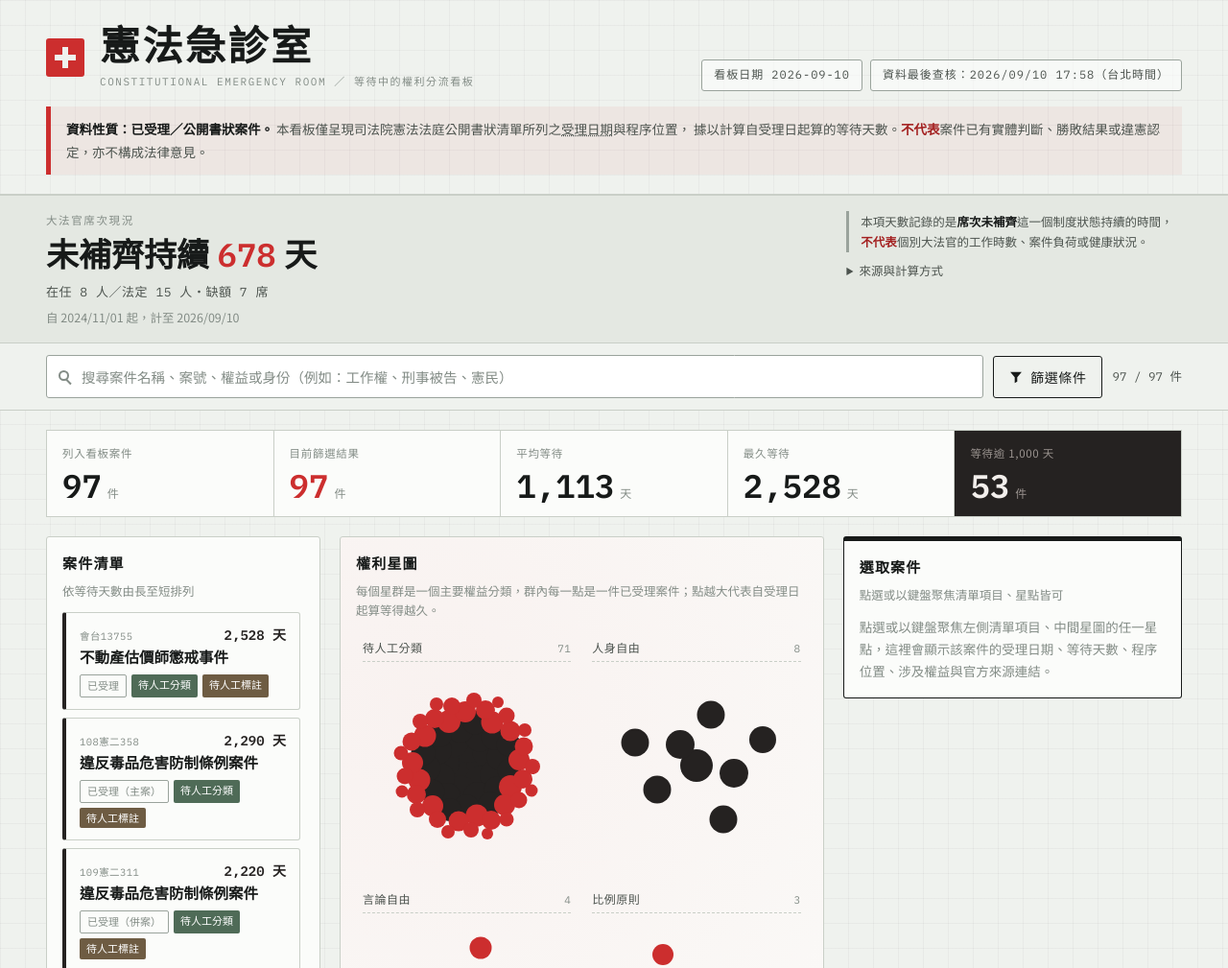
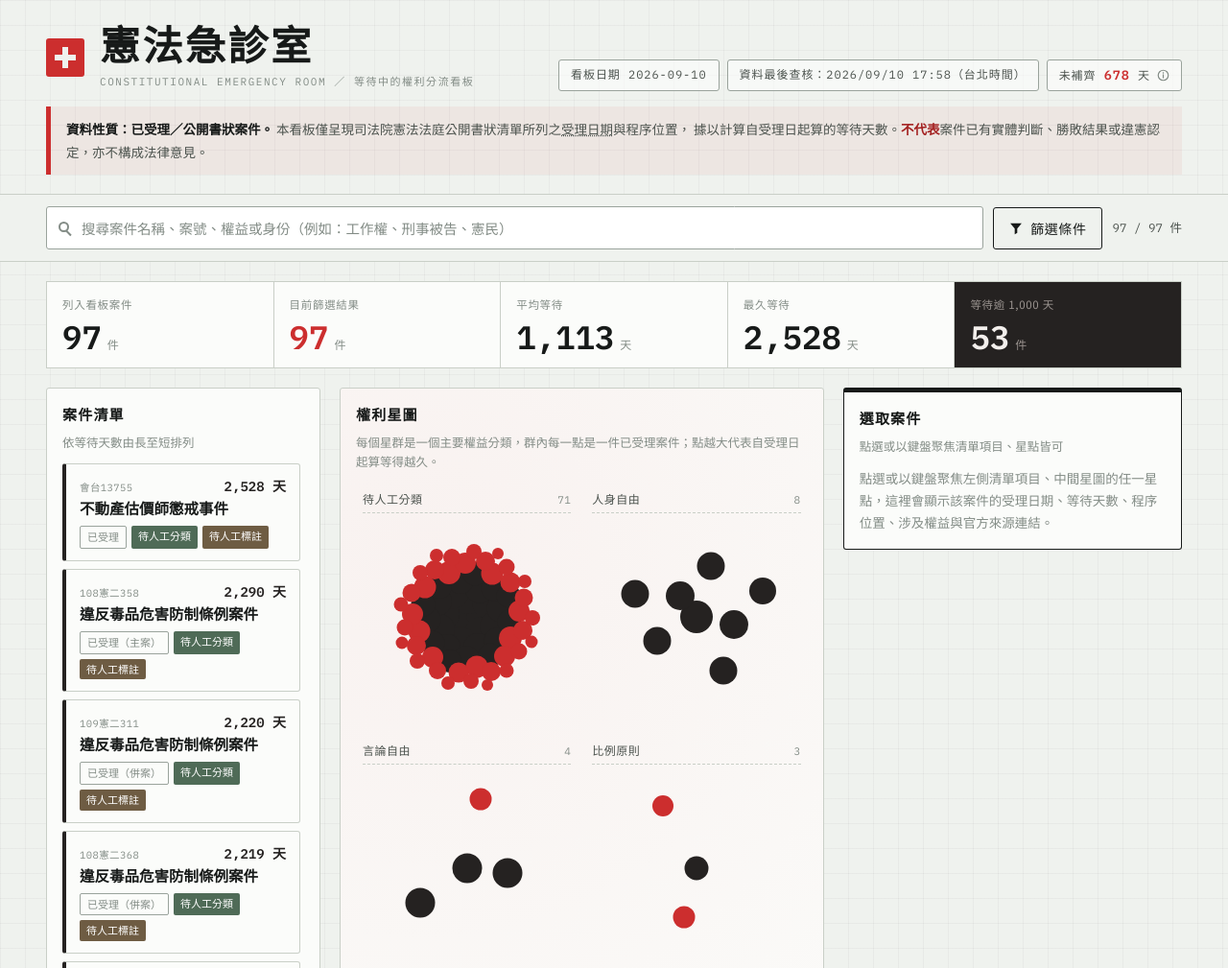
Before and after one commit to jkevintu/constitutional-er, a plain HTML site: page index.html in a window 1280 px wide. Shown: the top 1009 px of the page at 96% size. Drawn offline with Linux system fonts and the light colour scheme.

Commit message:
feat: compact justice vacancy status into header widget

```diff
--- a/app.js
+++ b/app.js
@@ -302,10 +302,13 @@
     list: document.getElementById('case-list'),
     listCount: document.getElementById('list-count'),
     detail: document.getElementById('case-detail'),
-    seatPrimary: document.getElementById('seat-primary'),
-    seatSecondary: document.getElementById('seat-secondary'),
+    seatWidget: document.getElementById('seat-widget'),
+    seatFallback: document.getElementById('seat-fallback'),
+    seatToggle: document.getElementById('seat-toggle'),
+    seatLabel: document.getElementById('seat-label'),
+    seatPanel: document.getElementById('seat-panel'),
+    seatCounts: document.getElementById('seat-counts'),
     seatRange: document.getElementById('seat-range'),
-    seatDetails: document.getElementById('seat-details'),
     seatSource: document.getElementById('seat-source')
   };
 
@@ -366,6 +369,23 @@
     ui.selectedId = null;
     ui.hoverId = null;
     renderApp();
+  }
+
+  /* ---------- 席次徽章的展開面板 ---------- */
+
+  function isSeatPanelOpen() {
+    return dom.seatToggle.getAttribute('aria-expanded') === 'true';
+  }
+
+  function setSeatPanel(open) {
+    dom.seatPanel.hidden = !open;
+    dom.seatToggle.setAttribute('aria-expanded', open ? 'true' : 'false');
+  }
+
+  function closeSeatPanel(restoreFocus) {
+    if (!isSeatPanelOpen()) return;
+    setSeatPanel(false);
+    if (restoreFocus) dom.seatToggle.focus();
   }
 
   /* ---------- 渲染 ---------- */
@@ -646,7 +666,7 @@
   }
 
   /**
-   * 席次狀態列：只讀 window.INSTITUTION，只寫這一區塊與頁尾的資料鮮度標記。
+   * 席次徽章：只讀 window.INSTITUTION，只寫抬頭右側這一顆徽章、它的面板與頁尾的資料鮮度標記。
    * 只在啟動時渲染一次，任何篩選條件都不會改動它。
    */
   function renderInstitution() {
@@ -655,24 +675,29 @@
     var tail = ' ／ LOCAL DATA ONLY ／ NO NETWORK FETCH';
 
     if (!snap) {
-      // Fail closed：寧可說資料待查證，也不輸出任何沒被驗證過的數字。
-      dom.seatPrimary.textContent = '席次資料待查證';
-      dom.seatSecondary.textContent = '';
-      clear(dom.seatRange);
-      clear(dom.seatSource);
-      dom.seatDetails.hidden = true;
+      // Fail closed：維持 HTML 預設的「席次資料待查證」標記，
+      // 徽章與面板都不亮出來，也就不會有任何沒被驗證過的數字外流。
       dom.footerMono.textContent = caseStamp + ' ／ SEAT SNAPSHOT UNVERIFIED' + tail;
       return;
     }
 
-    clear(dom.seatPrimary);
-    dom.seatPrimary.appendChild(document.createTextNode(snap.ongoing ? '未補齊持續 ' : '未補齊共計 '));
-    var duration = el('time', 'seatstrip__num', fmt(snap.days));
+    var lead = snap.ongoing ? '未補齊 ' : '未補齊共計 ';
+
+    clear(dom.seatLabel);
+    dom.seatLabel.appendChild(document.createTextNode(lead));
+    var duration = el('time', 'seatwidget__num', fmt(snap.days));
     duration.setAttribute('datetime', 'P' + snap.days + 'D');
-    dom.seatPrimary.appendChild(duration);
-    dom.seatPrimary.appendChild(document.createTextNode(' 天'));
+    dom.seatLabel.appendChild(duration);
+    dom.seatLabel.appendChild(document.createTextNode(' 天'));
 
-    dom.seatSecondary.textContent = '在任 ' + fmt(snap.sitting) + ' 人／法定 ' + fmt(snap.seats) +
+    // 無障礙名稱包含徽章上看得到的文字，再補上這顆按鈕會展開什麼。
+    dom.seatToggle.setAttribute('aria-label',
+      '大法官席次現況：' + lead + fmt(snap.days) + ' 天，展開席次明細與資料來源');
+
+    dom.seatFallback.hidden = true;
+    dom.seatToggle.hidden = false;
+
+    dom.seatCounts.textContent = '在任 ' + fmt(snap.sitting) + ' 人／法定 ' + fmt(snap.seats) +
       ' 人・缺額 ' + fmt(snap.vacancies) + ' 席';
 
     clear(dom.seatRange);
@@ -682,13 +707,12 @@
     dom.seatRange.appendChild(dateTimeEl(snap.endIso));
 
     clear(dom.seatSource);
-    dom.seatDetails.hidden = false;
     dom.seatSource.appendChild(el('p', null,
       '計算方式：天數＝計算終點 ' + slashDate(snap.endIso) + ' 與起算日 ' + slashDate(snap.startIso) +
       ' 之間的日曆日數（以 UTC 日界計），由快照日期推導、不隨開啟畫面的時間改變；' +
       '缺額＝法定席次 ' + fmt(snap.seats) + ' 減在任人數 ' + fmt(snap.sitting) + '。'));
 
-    var links = el('ul', 'seatstrip__links');
+    var links = el('ul', 'seatpanel__links');
     snap.sources.forEach(function (src) {
       var href = safeHttpsUrl(src && src.url);
       if (!href) return;
@@ -774,6 +798,21 @@
     // 統一寫入（同時涵蓋案件筆數與席次快照日期），此處不再重複賦值。
     renderInstitution();
 
+    dom.seatToggle.addEventListener('click', function () {
+      setSeatPanel(!isSeatPanelOpen());
+    });
+
+    // 點面板外、按 Esc 都關閉；徽章本身的點擊由上面的 toggle 處理，這裡放行。
+    document.addEventListener('click', function (event) {
+      if (!isSeatPanelOpen()) return;
+      if (dom.seatWidget.contains(event.target)) return;
+      closeSeatPanel(false);
+    });
+
+    document.addEventListener('keydown', function (event) {
+      if (event.key === 'Escape') closeSeatPanel(true);
+    });
+
     renderDrawer();
 
     dom.q.addEventListener('input', function () {
--- a/index.html
+++ b/index.html
@@ -26,6 +26,37 @@
     <div class="masthead__stamps">
       <p class="masthead__stamp" id="today-stamp">看板日期 —</p>
       <p class="masthead__stamp" id="source-stamp">資料最後查核：—</p>
+
+      <!--
+        制度層席次徽章：與其他抬頭標記同一層級，收合時只給未補齊天數。
+        預設就是 fail-closed 狀態——快照通過驗證後，app.js 才會亮出按鈕並隱藏待查證標記。
+      -->
+      <div class="seatwidget" id="seat-widget">
+        <p class="masthead__stamp" id="seat-fallback">席次資料待查證</p>
+
+        <button type="button" class="masthead__stamp seatwidget__toggle" id="seat-toggle"
+                aria-expanded="false" aria-controls="seat-panel" hidden>
+          <span class="seatwidget__label" id="seat-label"></span>
+          <svg class="seatwidget__icon" viewBox="0 0 16 16" aria-hidden="true" focusable="false">
+            <path d="M8 0.8a7.2 7.2 0 1 0 0 14.4A7.2 7.2 0 0 0 8 0.8zm0 1.5a5.7 5.7 0 1 1 0 11.4 5.7 5.7 0 0 1 0-11.4z"></path>
+            <rect x="7.25" y="6.7" width="1.5" height="5.1"></rect>
+            <rect x="7.25" y="4" width="1.5" height="1.8"></rect>
+          </svg>
+        </button>
+
+        <div class="seatpanel" id="seat-panel" role="group" aria-labelledby="seat-panel-title" hidden>
+          <h2 class="seatpanel__title" id="seat-panel-title">大法官席次現況</h2>
+          <p class="seatpanel__counts" id="seat-counts"></p>
+          <p class="seatpanel__range" id="seat-range"></p>
+
+          <p class="seatpanel__note">
+            本項天數記錄的是<strong>席次未補齊</strong>這一個制度狀態持續的時間，
+            <b>不代表</b>個別大法官的工作時數、案件負荷或健康狀況。
+          </p>
+
+          <div class="seatpanel__src" id="seat-source"></div>
+        </div>
+      </div>
     </div>
   </div>
 
@@ -37,28 +68,6 @@
 </header>
 
 <main id="main">
-
-  <!-- 制度層狀態列：獨立於下方所有篩選條件，永遠呈現完整席次現況 -->
-  <section class="seatstrip" aria-labelledby="seat-title">
-    <div class="seatstrip__main">
-      <h2 class="seatstrip__title" id="seat-title">大法官席次現況</h2>
-      <p class="seatstrip__primary" id="seat-primary">席次資料待查證</p>
-      <p class="seatstrip__secondary" id="seat-secondary"></p>
-      <p class="seatstrip__range" id="seat-range"></p>
-    </div>
-
-    <div class="seatstrip__aside">
-      <p class="seatstrip__note">
-        本項天數記錄的是<strong>席次未補齊</strong>這一個制度狀態持續的時間，
-        <b>不代表</b>個別大法官的工作時數、案件負荷或健康狀況。
-      </p>
-
-      <details class="seatstrip__src" id="seat-details">
-        <summary class="seatstrip__summary">來源與計算方式</summary>
-        <div class="seatstrip__srcbody" id="seat-source"></div>
-      </details>
-    </div>
-  </section>
 
   <!-- 唯一的搜尋／篩選 bar：搜尋欄常駐，其餘條件收在預設關閉的抽屜內 -->
   <div class="filterbar">
@@ -183,7 +192,7 @@
 
 <footer class="footer">
   <p>資料來源：司法院憲法法庭「公開書狀之案件（已受理）」公開頁面；席次現況另引司法院憲法法庭現任大法官名單。本頁為靜態資料展示 POC，無後端、無追蹤碼、不蒐集個資。</p>
-  <p>兩份快照各自獨立更新：案件快照的查核時間見頁首標記與各案來源連結，席次快照的查證時間見「大法官席次現況」中的「來源與計算方式」。</p>
+  <p>兩份快照各自獨立更新：案件快照的查核時間見頁首標記與各案來源連結，席次快照的查證時間見頁首席次標記展開後的「大法官席次現況」。</p>
   <p class="footer__mono" id="footer-mono">LOCAL DATA ONLY ／ NO NETWORK FETCH</p>
 </footer>
 
--- a/styles.css
+++ b/styles.css
@@ -178,21 +178,71 @@ body {
 .disclaimer b { color: var(--urgent-deep); }
 .disclaimer em { font-style: normal; text-decoration: underline dotted; }
 
-/* ---------- 制度層席次狀態列 ---------- */
+/* ---------- 制度層席次徽章（抬頭右側，收合時只給天數） ---------- */
 
-.seatstrip {
-  display: grid;
-  grid-template-columns: minmax(0, 1fr) minmax(0, 42ch);
-  gap: 12px var(--gut);
-  align-items: start;
-  padding: 16px var(--pad);
-  border-top: 1px solid var(--rule);
-  border-bottom: 1px solid var(--rule);
-  background: var(--paper-deep);
+/* 面板以徽章為定位錨點；z-index 需高於下方 sticky 的篩選 bar。 */
+.seatwidget {
+  position: relative;
+  z-index: 30;
 }
 
-.seatstrip__title {
-  margin: 0 0 6px;
+.seatwidget__toggle {
+  display: inline-flex;
+  align-items: center;
+  gap: 7px;
+  cursor: pointer;
+  font-size: 12px;
+  line-height: 1.5;
+}
+/* display 是作者樣式，會蓋過 [hidden] 的 UA 規則，必須明示收起來。 */
+.seatwidget__toggle[hidden] { display: none; }
+
+.seatwidget__toggle:hover {
+  border-color: var(--ink-soft);
+  color: var(--ink);
+}
+.seatwidget__toggle[aria-expanded="true"] {
+  border-color: var(--ink);
+  color: var(--ink);
+}
+
+/* 天數比其他標記略重，但仍留在標記的字級層級內。 */
+.seatwidget__num {
+  font-variant-numeric: tabular-nums;
+  font-size: 13.5px;
+  font-weight: 600;
+  color: var(--urgent);
+}
+
+.seatwidget__icon {
+  flex: none;
+  width: 13px;
+  height: 13px;
+  fill: var(--ink-faint);
+}
+.seatwidget__toggle:hover .seatwidget__icon,
+.seatwidget__toggle[aria-expanded="true"] .seatwidget__icon { fill: var(--ink); }
+
+/* 窄螢幕以 100vw 扣掉兩側頁面留白為上限，面板不會被推出視窗。 */
+.seatpanel {
+  position: absolute;
+  top: calc(100% + 8px);
+  right: 0;
+  width: min(380px, calc(100vw - 2 * var(--pad)));
+  max-width: 92vw;
+  padding: 14px 16px;
+  border: 1px solid var(--rule-strong);
+  border-radius: var(--radius);
+  background: var(--card);
+  box-shadow: 0 10px 28px rgba(23, 26, 25, 0.16);
+  font-size: 12.5px;
+  line-height: 1.7;
+  color: var(--ink-soft);
+  text-align: left;
+}
+
+.seatpanel__title {
+  margin: 0 0 8px;
   font-family: var(--sans);
   font-size: 11.5px;
   font-weight: 500;
@@ -200,68 +250,33 @@ body {
   color: var(--ink-faint);
 }
 
-.seatstrip__primary {
+.seatpanel__counts {
   margin: 0;
-  font-family: var(--serif);
-  font-weight: 700;
-  font-size: clamp(22px, 3.4vw, 34px);
-  line-height: 1.15;
-  color: var(--ink);
-}
-.seatstrip__primary .seatstrip__num {
-  font-family: var(--mono);
-  font-variant-numeric: tabular-nums;
-  color: var(--urgent);
-}
-
-.seatstrip__secondary {
-  margin: 8px 0 0;
   font-family: var(--mono);
   font-size: 13px;
   letter-spacing: 0.04em;
-  color: var(--ink-soft);
+  color: var(--ink);
 }
 
-.seatstrip__range {
+.seatpanel__range {
   margin: 4px 0 0;
-  font-size: 12.5px;
   color: var(--ink-faint);
 }
 
-.seatstrip__note {
-  margin: 0 0 8px;
+.seatpanel__note {
+  margin: 10px 0;
   padding-left: 12px;
   border-left: 3px solid var(--rule-strong);
-  font-size: 12.5px;
-  line-height: 1.7;
-  color: var(--ink-soft);
 }
-.seatstrip__note strong { color: var(--ink); }
-.seatstrip__note b { color: var(--urgent-deep); }
+.seatpanel__note strong { color: var(--ink); }
+.seatpanel__note b { color: var(--urgent-deep); }
 
-.seatstrip__summary {
-  cursor: pointer;
-  font-size: 12.5px;
-  color: var(--ink-soft);
-}
-.seatstrip__summary:hover { color: var(--ink); }
-
-.seatstrip__srcbody {
-  margin-top: 8px;
-  font-size: 12.5px;
-  line-height: 1.7;
-  color: var(--ink-soft);
-}
-.seatstrip__srcbody p { margin: 0 0 6px; }
-.seatstrip__links {
+.seatpanel__src p { margin: 0 0 6px; }
+.seatpanel__links {
   margin: 0 0 6px;
   padding-left: 18px;
 }
-.seatstrip__links a { color: var(--ink); overflow-wrap: anywhere; }
-
-@media (max-width: 900px) {
-  .seatstrip { grid-template-columns: minmax(0, 1fr); }
-}
+.seatpanel__links a { color: var(--ink); overflow-wrap: anywhere; }
 
 /* ---------- 單一搜尋／篩選 bar ---------- */
 
```
